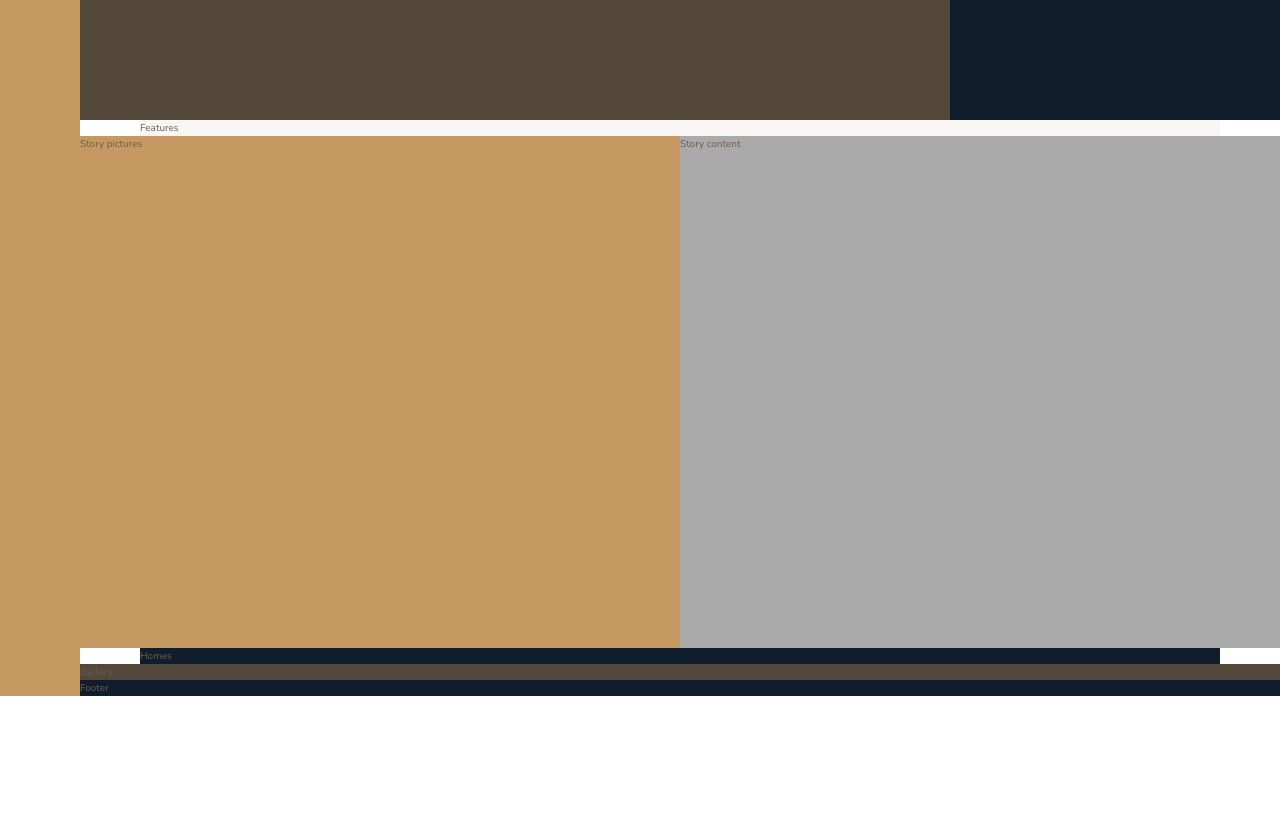
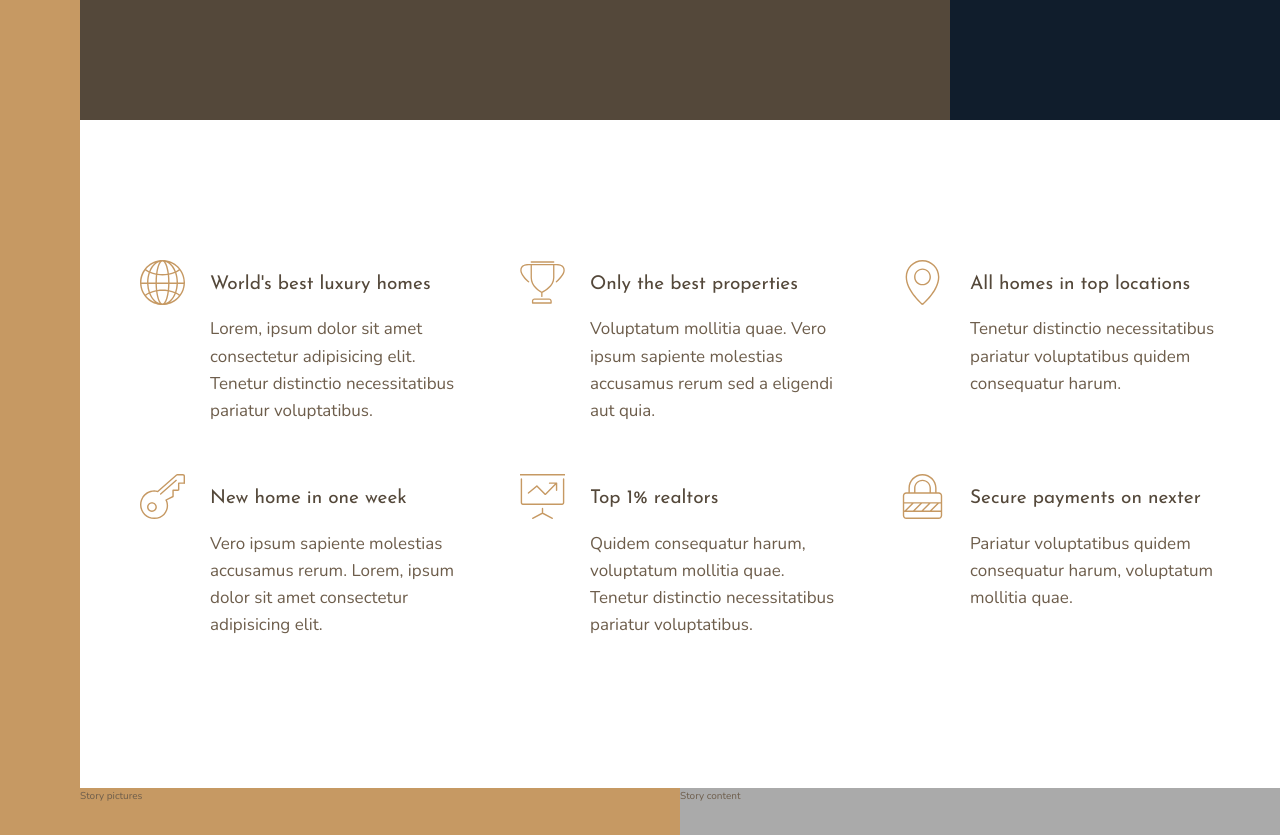
Before and after one commit to fenagel/nexter, a website: page index.html in a window 1280 px wide. Shown: the part 520-1355 px from the top of the page. Before the commit the page ends 1216 px from the top, so only its background shows below. Drawn offline with nearby package versions, Linux system fonts and the light colour scheme.

Commit message:
added features section

```diff
--- a/index.html
+++ b/index.html
@@ -15,7 +15,50 @@
         <div class="sidebar">Sidebar</div>
         <header class="header">Header</header>
         <div class="realtors">Top 3 realtors</div>
-        <section class="features">Features</section>
+        <section class="features">
+            <div class="feature">
+                <svg class="feature__icon">
+                    <use xlink:href='img/sprite.svg#icon-global'></use>
+                </svg>
+                <h4 class="heading-4 heading-4--dark">World's best luxury homes</h4>
+                <p class="feature__text">Lorem, ipsum dolor sit amet consectetur adipisicing elit. Tenetur distinctio necessitatibus pariatur voluptatibus.</p>
+            </div>
+            <div class="feature">
+                <svg class="feature__icon">
+                    <use xlink:href='img/sprite.svg#icon-trophy'></use>
+                </svg>
+                <h4 class="heading-4 heading-4--dark">Only the best properties</h4>
+                <p class="feature__text">Voluptatum mollitia quae. Vero ipsum sapiente molestias accusamus rerum sed a eligendi aut quia.</p>
+            </div>
+            <div class="feature">
+                <svg class="feature__icon">
+                    <use xlink:href='img/sprite.svg#icon-map-pin'></use>
+                </svg>
+                <h4 class="heading-4 heading-4--dark">All homes in top locations</h4>
+                <p class="feature__text">Tenetur distinctio necessitatibus pariatur voluptatibus quidem consequatur harum.</p>
+            </div>
+            <div class="feature">
+                <svg class="feature__icon">
+                    <use xlink:href='img/sprite.svg#icon-key'></use>
+                </svg>
+                <h4 class="heading-4 heading-4--dark">New home in one week</h4>
+                <p class="feature__text">Vero ipsum sapiente molestias accusamus rerum. Lorem, ipsum dolor sit amet consectetur adipisicing elit.</p>
+            </div>
+            <div class="feature">
+                <svg class="feature__icon">
+                    <use xlink:href='img/sprite.svg#icon-presentation'></use>
+                </svg>
+                <h4 class="heading-4 heading-4--dark">Top 1% realtors</h4>
+                <p class="feature__text">Quidem consequatur harum, voluptatum mollitia quae. Tenetur distinctio necessitatibus pariatur voluptatibus.</p>
+            </div>
+            <div class="feature">
+                <svg class="feature__icon">
+                    <use xlink:href='img/sprite.svg#icon-lock'></use>
+                </svg>
+                <h4 class="heading-4 heading-4--dark">Secure payments on nexter</h4>
+                <p class="feature__text">Pariatur voluptatibus quidem consequatur harum, voluptatum mollitia quae.</p>
+            </div>
+        </section>
         <div class="story__pictures">Story pictures</div>
         <div class="story__content">Story content</div>
         <section class="homes">Homes</section>
--- a/sass/_features.scss
+++ b/sass/_features.scss
@@ -1,4 +1,30 @@
 .features {
-  background-color: $color-grey-light-1;
   grid-column: center-start / center-end;
+
+  margin: 15rem 0;
+
+  display: grid;
+  // grid-template-columns: repeat(3, 1fr);
+  grid-template-columns: repeat(auto-fit, minmax(25rem, 1fr));
+  grid-gap: 6rem;
+  align-items: start;
 }
+
+.feature {
+  display: grid;
+  grid-template-columns: min-content 1fr;
+  grid-row-gap: 1.5rem;
+  grid-column-gap: 2.5rem;
+
+  &__icon {
+    fill: $color-primary;
+    width: 4.5rem;
+    height: 4.5rem;
+    grid-row: 1 / span 2;
+    transform: translateY(-1rem);
+  }
+
+  &__text {
+    font-size: 1.7rem;
+  }
+}
--- a/sass/_typography.scss
+++ b/sass/_typography.scss
@@ -0,0 +1,29 @@
+%heading {
+  font-family: $font-display;
+  font-weight: 400;
+}
+
+.heading-1 {
+  @extend %heading;
+}
+
+.heading-2 {
+  @extend %heading;
+}
+
+.heading-3 {
+  @extend %heading;
+}
+
+.heading-4 {
+  @extend %heading;
+  font-size: 1.9rem;
+
+  &--light {
+    color: $color-grey-light-1;
+  }
+
+  &--dark {
+    color: $color-grey-dark-1;
+  }
+}
```
Also changed, not shown: css/style.css.
